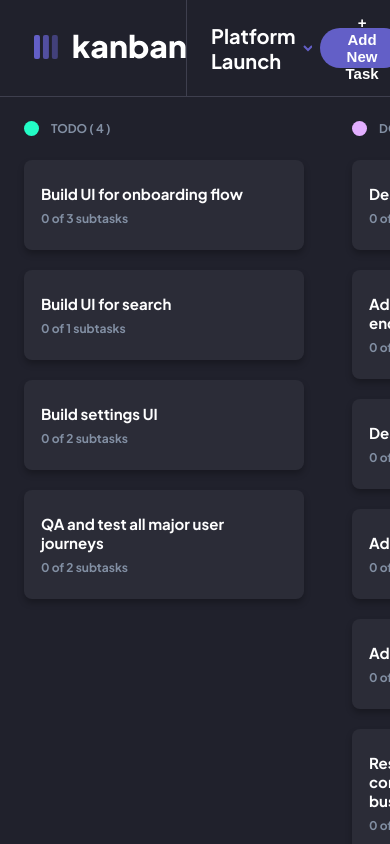
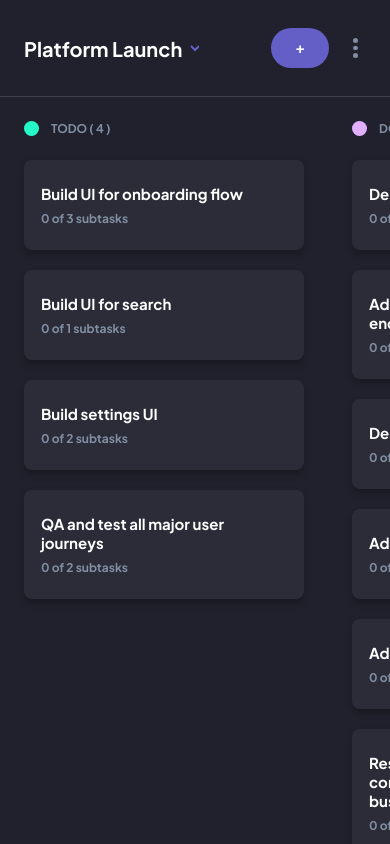
Before and after one commit to LordCail1/kanban-task-management, a React (Vite) app: page / in a window 390 px wide. Built offline with nearby package versions, Linux system fonts and the light colour scheme.

Commit message:
made logo disapear when screen reaches tablet size

```diff
--- a/src/components/Navbar/NavbarLogoContainer.styled.tsx
+++ b/src/components/Navbar/NavbarLogoContainer.styled.tsx
@@ -8,6 +8,9 @@ const StyledNavbarLogoContainer = styled.div`
     @media screen and (max-width: ${({theme}) => theme.mediaQueries.desktop}) {
         width: ${({theme}) => theme.standards.tabletSidebarWidth};
     }
+    @media screen and (max-width: ${({theme}) => theme.mediaQueries.tablet}) {
+        display: none;
+    }
 `
 
 export default StyledNavbarLogoContainer
--- a/src/components/Task/AddNewTaskNavbarGroup/AddNewTaskNavbarGroup.tsx
+++ b/src/components/Task/AddNewTaskNavbarGroup/AddNewTaskNavbarGroup.tsx
@@ -1,11 +1,26 @@
+import { useEffect, useState } from "react"
 import ThreeDots from "../../ThreeDots/ThreeDots"
 import StyledAddNewTaskBtn from "../AddNewTaskBtn/AddNewTaskBtn.styled"
 import StyledAddNewTaskNavbarGroup from "./AddNewTaskNavbarGroup.styled"
 
 const AddNewTaskNavbarGroup = () => {
+  const [viewportWidth, setViewportWidth] = useState(window.innerWidth)
+
+
+  useEffect(() => {
+    function getViewPortWidth() {
+      setViewportWidth(window.innerWidth)
+    }
+    window.addEventListener('resize', getViewPortWidth)
+    return () => window.removeEventListener('resize', getViewPortWidth)
+  },[])
+
+  const content = viewportWidth > 768 ? '+ Add New Task' : '+'
+
+
   return (
     <StyledAddNewTaskNavbarGroup>
-        <StyledAddNewTaskBtn onClick={() => console.log('clicked to add a new task')}>+ Add New Task</StyledAddNewTaskBtn>
+        <StyledAddNewTaskBtn onClick={() => console.log('clicked to add a new task')}>{content}</StyledAddNewTaskBtn>
         <ThreeDots/>
     </StyledAddNewTaskNavbarGroup>
   )
```
